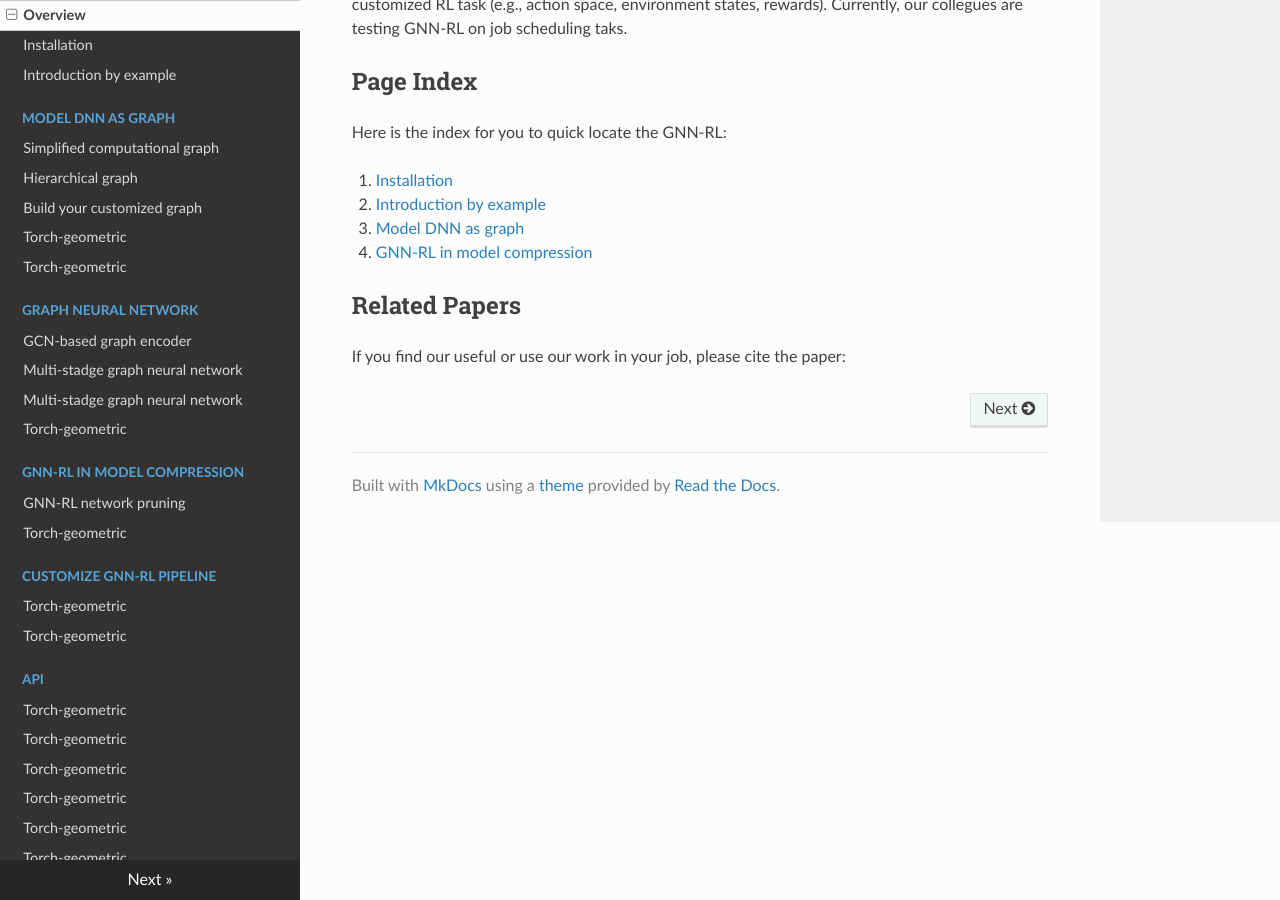
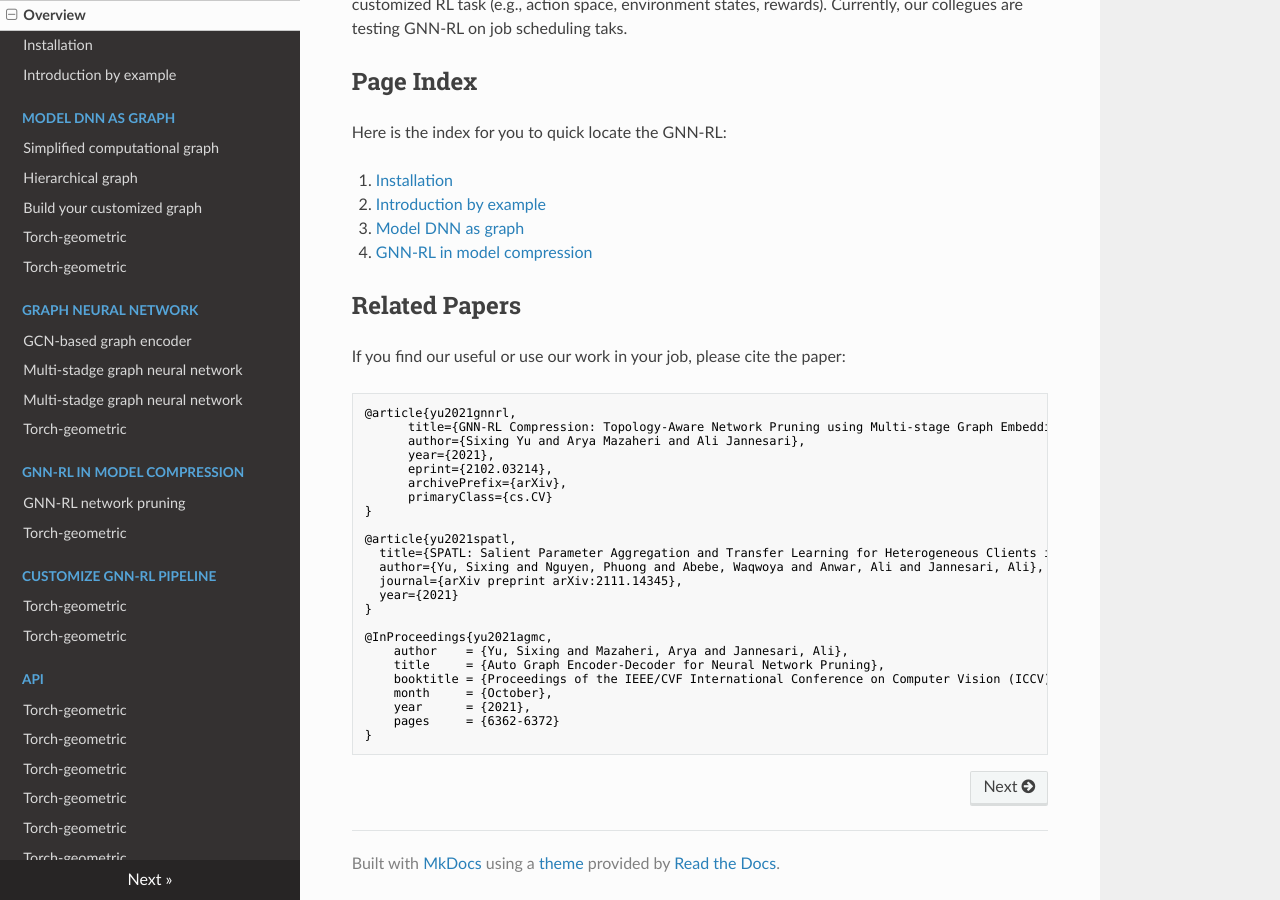
Before and after one commit to yusx-swapp/GNN-RL-Model-Compression, an MkDocs documentation site: the page built from docs/overview.md, in a window 1280 px wide and 900 px high, scrolled down 730 px. Built offline with MkDocs 1.6.1, drawn with Linux system fonts in a browser that asks for light colours; nearby versions of some CDN libraries.

Commit message:
update docs

````diff
--- a/docs/overview.md
+++ b/docs/overview.md
@@ -60,3 +60,29 @@ cornum superis. -->
 
 ## Related Papers
 If you find our useful or use our work in your job, please cite the paper:
+```bibtex
+@article{yu2021gnnrl,
+      title={GNN-RL Compression: Topology-Aware Network Pruning using Multi-stage Graph Embedding and Reinforcement Learning},
+      author={Sixing Yu and Arya Mazaheri and Ali Jannesari},
+      year={2021},
+      eprint={2102.03214},
+      archivePrefix={arXiv},
+      primaryClass={cs.CV}
+}
+
+@article{yu2021spatl,
+  title={SPATL: Salient Parameter Aggregation and Transfer Learning for Heterogeneous Clients in Federated Learning},
+  author={Yu, Sixing and Nguyen, Phuong and Abebe, Waqwoya and Anwar, Ali and Jannesari, Ali},
+  journal={arXiv preprint arXiv:2111.14345},
+  year={2021}
+}
+
+@InProceedings{yu2021agmc,
+    author    = {Yu, Sixing and Mazaheri, Arya and Jannesari, Ali},
+    title     = {Auto Graph Encoder-Decoder for Neural Network Pruning},
+    booktitle = {Proceedings of the IEEE/CVF International Conference on Computer Vision (ICCV)},
+    month     = {October},
+    year      = {2021},
+    pages     = {6362-6372}
+}
+```
````
